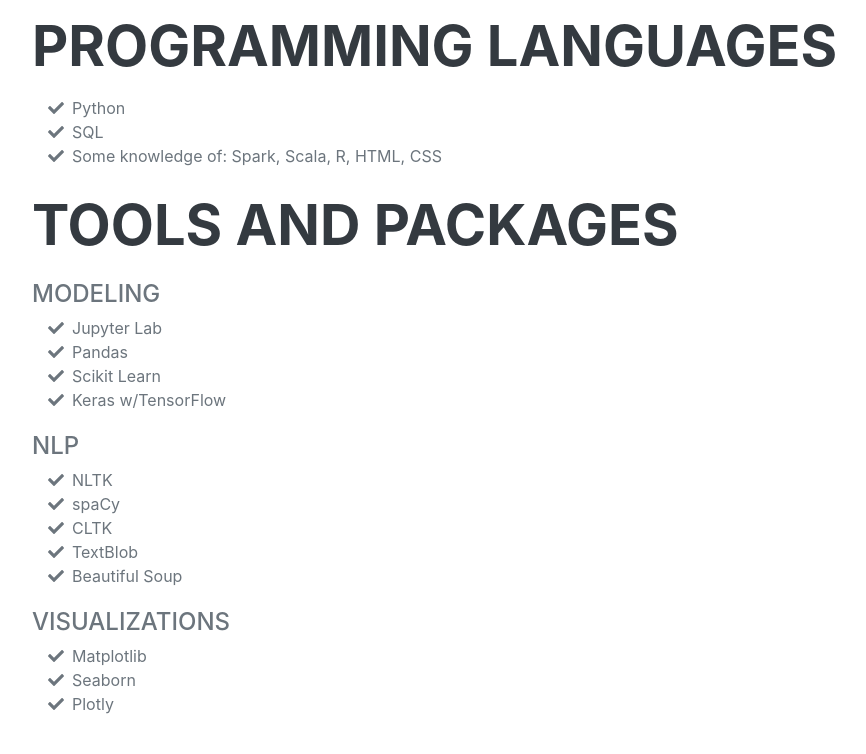
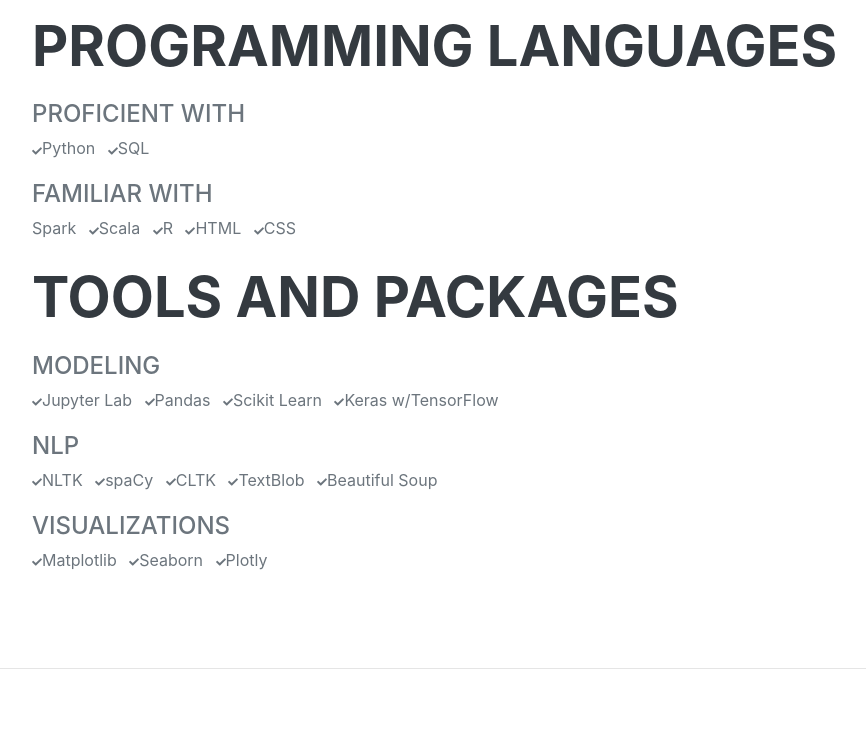
Before and after one commit to croquetgenius/croquetgenius.github.io, a plain HTML site: page index.html in a window 1280 px wide. Shown: the part 1039-1793 px from the top of the page, without its empty margins (288-1154 px from the left). Drawn offline with nearby package versions, Linux system fonts and the light colour scheme; a script that the page names is missing; a web font is replaced by a local one.

Commit message:
update skills

```diff
--- a/index.html
+++ b/index.html
@@ -63,35 +63,43 @@
                         <li class="list-inline-item"><i class="fi-xnsxxm-tensorflow" style="font-size:3.5rem"></i></li>
                     </ul>
                     <h2 class="mb-3">Programming Languages</h2>
-                    <ul class="fa-ul mb-0">
-                        <li><span class="fa-li"><i class="fas fa-check"></i></span>Python</li>
-                        <li><span class="fa-li"><i class="fas fa-check"></i></span>SQL</li>
-                        <li><span class="fa-li"><i class="fas fa-check"></i></span>Some knowledge of: Spark, Scala, R, HTML, CSS</li>
-                    </ul>
+                        <div class="subheading mb-1">Proficient with</div>
+                            <ul class="list-inline">
+                                <li class="list-inline-item"><i class="fas fa-check" style="font-size:10px"></i>Python</li>
+                                <li class="list-inline-item"><i class="fas fa-check" style="font-size:10px"></i>SQL</li>
+                            </ul>
+                        <div class="subheading mb-1">Familiar with</div>
+                            <ul class="list-inline">
+                                <li class="list-inline-item">Spark</li>
+                                <li class="list-inline-item"><i class="fas fa-check" style="font-size:10px"></i>Scala</li>
+                                <li class="list-inline-item"><i class="fas fa-check" style="font-size:10px"></i>R</li>
+                                <li class="list-inline-item"><i class="fas fa-check" style="font-size:10px"></i>HTML</li>
+                                <li class="list-inline-item"><i class="fas fa-check" style="font-size:10px"></i>CSS</li>
+                            </ul>
                     <div class="subheading mb-4"></div>
                     <h2 class="mb-3">Tools and Packages</h2>
                         <div class="subheading mb-1">Modeling</div>
-                            <ul class="fa-ul mb-0">
-                                <li><span class="fa-li"><i class="fas fa-check"></i></span>Jupyter Lab</li>
-                                <li><span class="fa-li"><i class="fas fa-check"></i></span>Pandas</li>
-                                <li><span class="fa-li"><i class="fas fa-check"></i></span>Scikit Learn</li>
-                                <li><span class="fa-li"><i class="fas fa-check"></i></span>Keras w/TensorFlow</li>
+                            <ul class="list-inline">
+                                <li class="list-inline-item"><i class="fas fa-check" style="font-size:10px"></i>Jupyter Lab</li>
+                                <li class="list-inline-item"><i class="fas fa-check" style="font-size:10px"></i>Pandas</li>
+                                <li class="list-inline-item"><i class="fas fa-check" style="font-size:10px"></i>Scikit Learn</li>
+                                <li class="list-inline-item"><i class="fas fa-check" style="font-size:10px"></i>Keras w/TensorFlow</li>
                             </ul>
                         <div class="subheading mb-3"></div>
                         <div class="subheading mb-1">NLP</div>
-                            <ul class="fa-ul mb-0">
-                                <li><span class="fa-li"><i class="fas fa-check"></i></span>NLTK</li>
-                                <li><span class="fa-li"><i class="fas fa-check"></i></span>spaCy</li>
-                                <li><span class="fa-li"><i class="fas fa-check"></i></span>CLTK</li>
-                                <li><span class="fa-li"><i class="fas fa-check"></i></span>TextBlob</li>
-                                <li><span class="fa-li"><i class="fas fa-check"></i></span>Beautiful Soup</li>
+                            <ul class="list-inline">
+                                <li class="list-inline-item"><i class="fas fa-check" style="font-size:10px"></i>NLTK</li>
+                                <li class="list-inline-item"><i class="fas fa-check" style="font-size:10px"></i>spaCy</li>
+                                <li class="list-inline-item"><i class="fas fa-check" style="font-size:10px"></i>CLTK</li>
+                                <li class="list-inline-item"><i class="fas fa-check" style="font-size:10px"></i>TextBlob</li>
+                                <li class="list-inline-item"><i class="fas fa-check" style="font-size:10px"></i>Beautiful Soup</li>
                             </ul>
                         <div class="subheading mb-3"></div>
                         <div class="subheading mb-1">Visualizations</div>
-                            <ul class="fa-ul mb-0">
-                                <li><span class="fa-li"><i class="fas fa-check"></i></span>Matplotlib</li>
-                                <li><span class="fa-li"><i class="fas fa-check"></i></span>Seaborn</li>
-                                <li><span class="fa-li"><i class="fas fa-check"></i></span>Plotly</li>
+                            <ul class="list-inline">
+                                <li class="list-inline-item"><i class="fas fa-check" style="font-size:10px"></i>Matplotlib</li>
+                                <li class="list-inline-item"><i class="fas fa-check" style="font-size:10px"></i>Seaborn</li>
+                                <li class="list-inline-item"><i class="fas fa-check" style="font-size:10px"></i>Plotly</li>
                             </ul>
                 </div>
             </section>
```
Also changed, not shown: css/styles.css.
